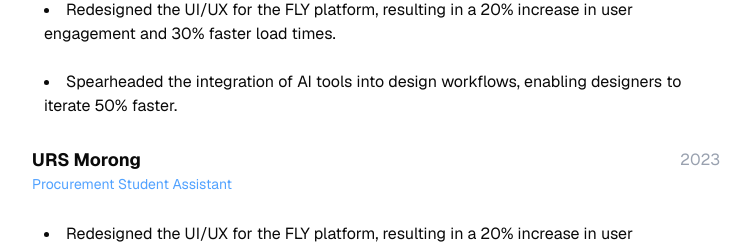
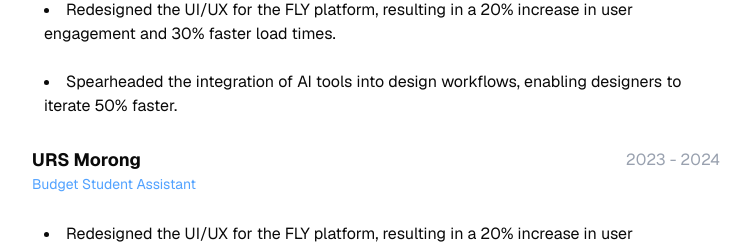
Before and after one commit to Jeserry-Radcliffe/jeserry-portfolio-v3-next.js, a Next.js app: page / in a window 1280 px wide. Shown: the part 1882-2126 px from the top of the page, without its empty margins (264-1014 px from the left). Built offline with nearby package versions, Linux system fonts and the light colour scheme.

Commit message:
change procurement to budget

```diff
--- a/app/page.tsx
+++ b/app/page.tsx
@@ -142,10 +142,10 @@ export default function Home() {
         <div className="flex flex-col w-full my-2">
           <div className="flex justify-between items-center">
             <p className="text-lg font-bold">URS Morong</p>
-            <p className="text-gray-400">2023</p>
+            <p className="text-gray-400">2023 - 2024</p>
           </div>
           <span className="text-blue-400 text-sm">
-            Procurement Student Assistant
+            Budget Student Assistant
           </span>
         </div>
         <div>
```
